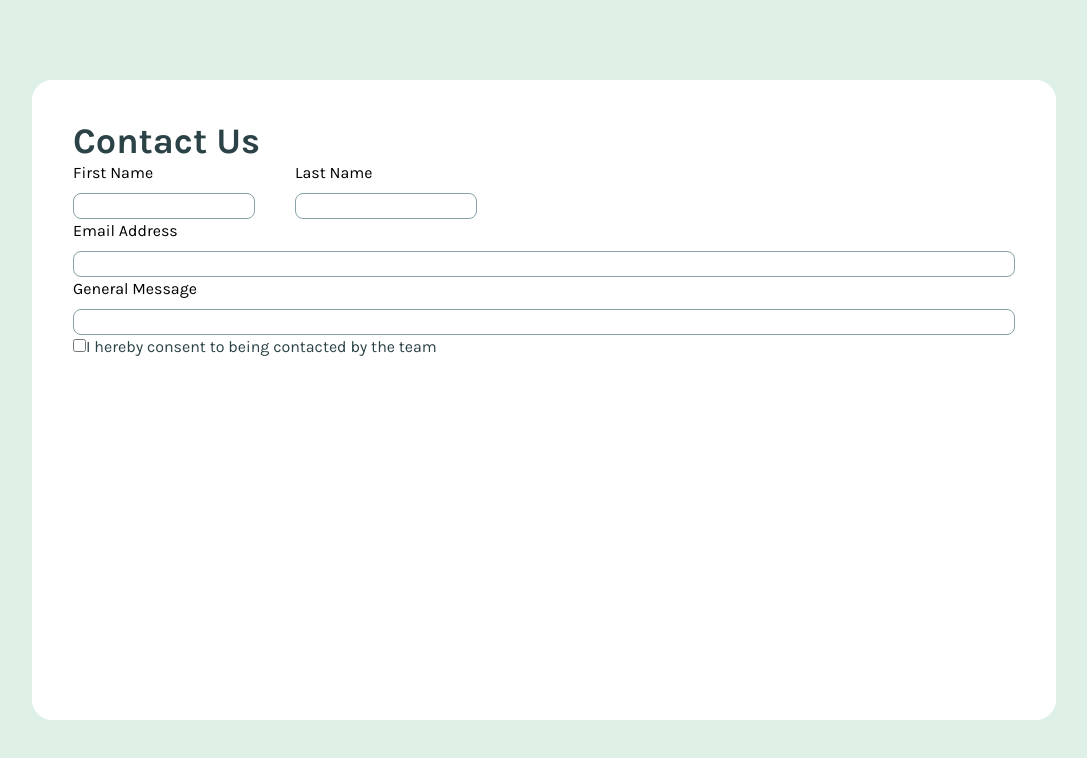
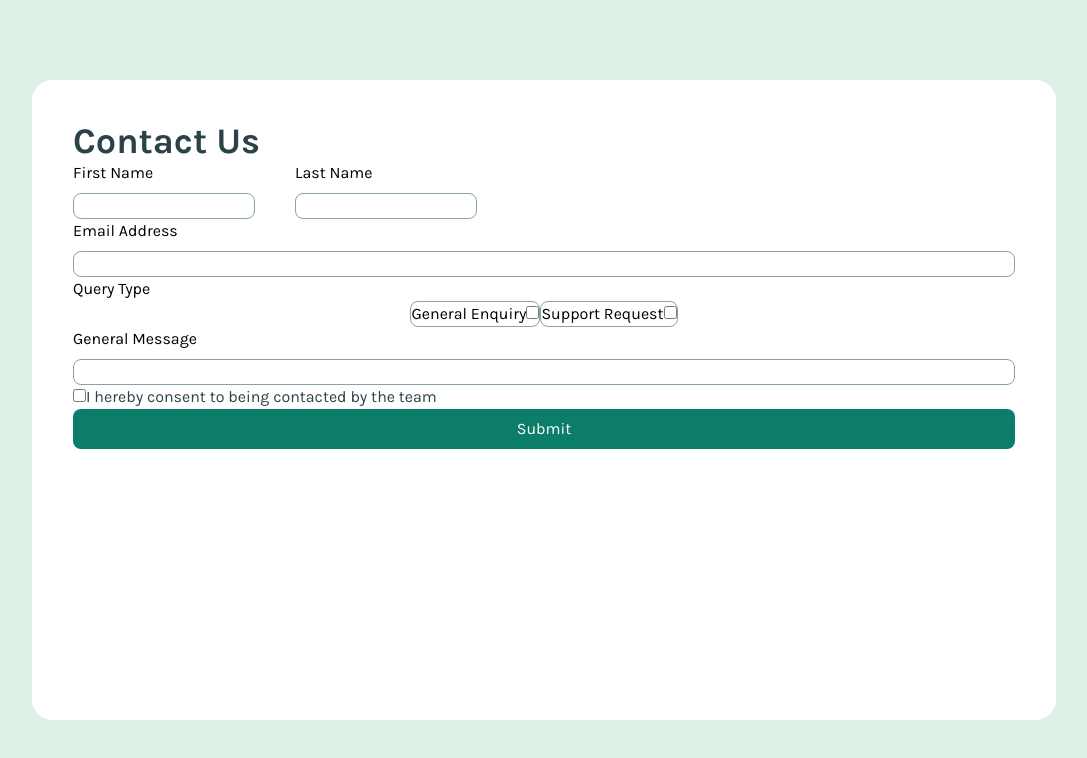
Before and after one commit to lavollmer/contact-form, a React (Vite) app: page / in a window 1280 px wide. Shown: the top 758 px of the page, without its empty margins (96-1183 px from the left). Built offline with nearby package versions, Linux system fonts and the light colour scheme.

Commit message:
updating flexbox styling of query type

```diff
--- a/src/App.jsx
+++ b/src/App.jsx
@@ -15,6 +15,7 @@ function App() {
           {/* first line of the form */}
           <div>
             <form className="flex flex-col">
+              {/* input boxes with reusable box */}
               <div className="flex flex-row space-x-10 items-center">
                 <Information title="First Name" value={userInfo} />
                 <Information title="Last Name" value={userInfo} />
@@ -22,15 +23,36 @@ function App() {
               <div>
                 <Information title="Email Address" value={userInfo} />
               </div>
+              {/* Query type */}
+              <div className="flex flex-col">
+                <div>
+                  <h2>Query Type</h2>
+                </div>
+                <div className="flex flex-row justify-center items-center">
+                  <div className="border border-grey-medium rounded-lg">
+                    <label>General Enquiry</label>
+                    <input type="checkbox" className="circle-checkbox" />
+                  </div>
+                  <div className="border border-grey-medium rounded-lg">
+                    <label>Support Request</label>
+                    <input type="checkbox" className="circle-checkbox" />
+                  </div>
+                </div>
+              </div>
               <div>
                 <Information title="General Message" value={userInfo} />
               </div>
+              {/* consent checkbox */}
               <div>
                 <input type="checkbox" id="consent" name="consent" />
                 <label htmlFor="consent" className="text-grey-dark">
                   I hereby consent to being contacted by the team
                 </label>
               </div>
+              {/* submit button */}
+              <button className="bg-green-medium rounded-lg py-2 px-8">
+                <span className="text-white">Submit</span>
+              </button>
             </form>
           </div>
         </div>
```
